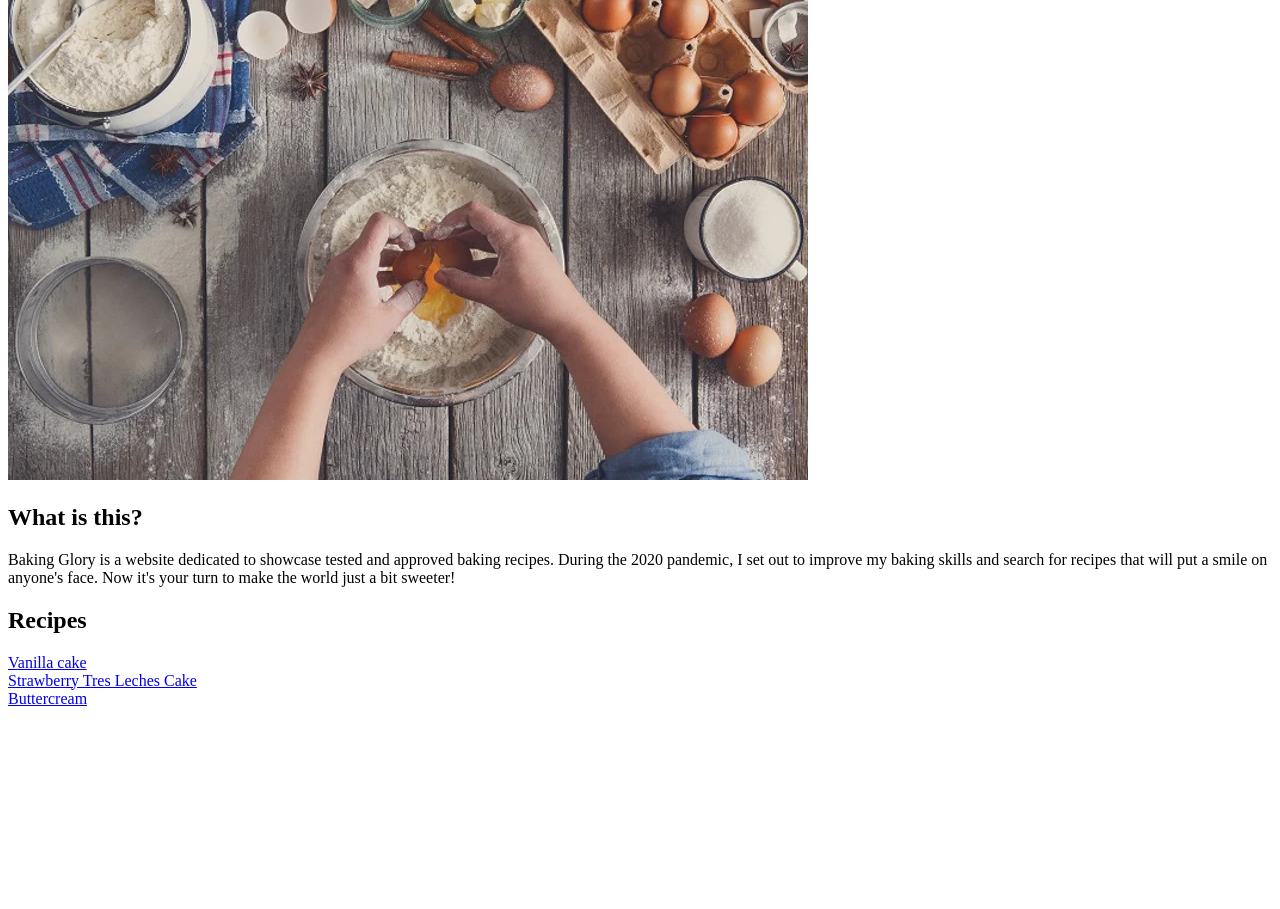
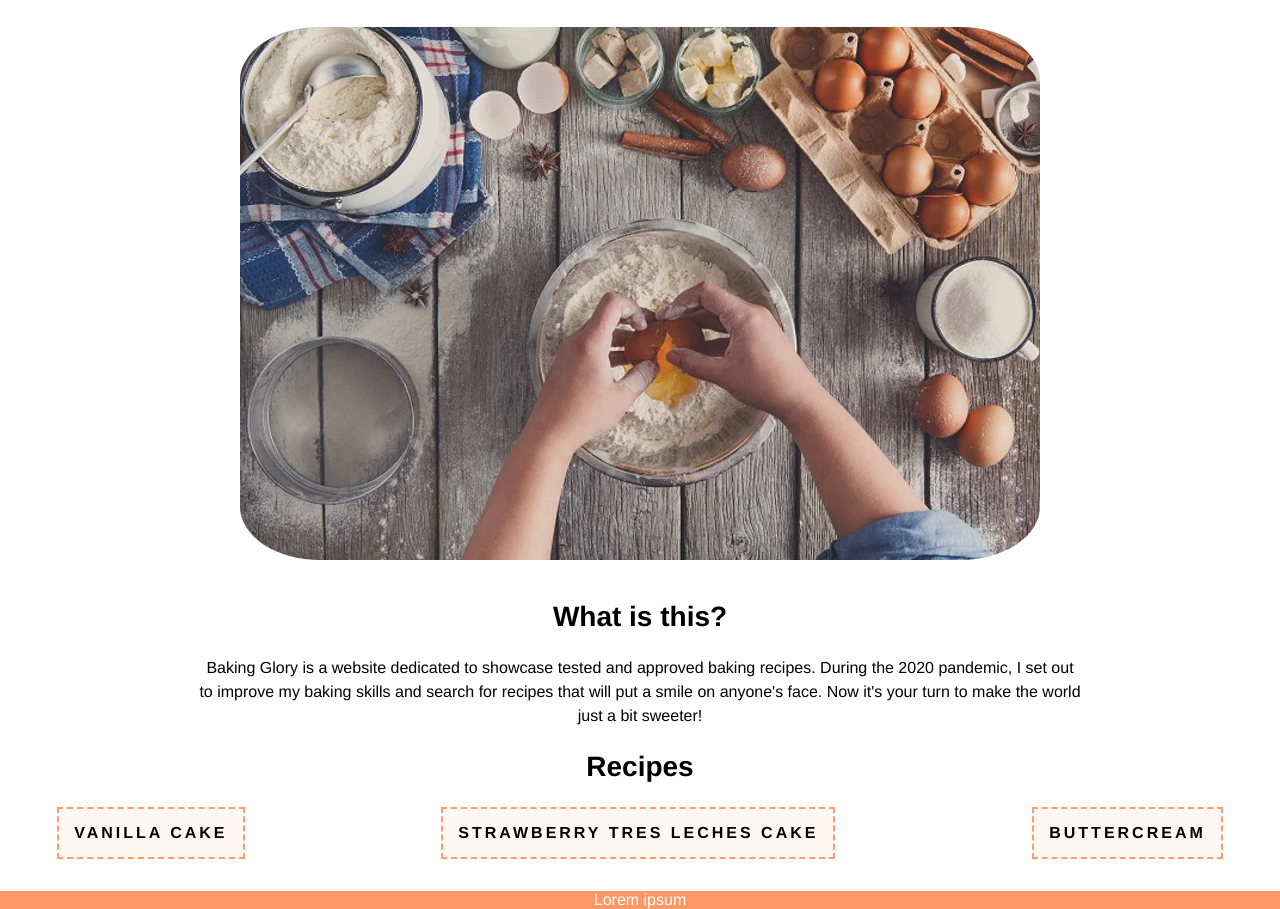
Before and after one commit to jlopez7693/odin-recipes, a plain HTML site: page index.html in a window 1280 px wide. Shown: the part 133-1042 px from the top of the page. Before the commit the page ends 849 px from the top, so only its background shows below. Drawn offline with Linux system fonts and the light colour scheme.

Commit message:
Added WIP homepage CSS

```diff
--- /dev/null
+++ b/css/styles.css
@@ -0,0 +1,63 @@
+* {
+    font-family: Helvetica, sans-serif;
+}
+
+h1 {
+    font-family: 'Brush Script MT', cursive;
+    font-size: 64px;
+    text-align: center;
+}
+
+h2 {
+    font-size: 28px;
+    text-align: center;
+}
+
+p {
+    text-align: center;
+    line-height: 1.5;
+    margin-left: 15%;
+    margin-right: 15%;
+}
+
+a {
+    color: black;
+    text-decoration: none;
+}
+
+footer {
+    position: absolute;
+    left: 0;
+    width: 100%;
+    margin-top: 2em;
+    background-color: #ff9865;
+    color: white;
+    text-align: center;
+}
+
+.recipe-image {
+    max-width: 100%;
+    height: auto;
+    display: block;
+    margin-left: auto;
+    margin-right: auto;
+    border-radius: 10%;
+}
+
+.button {
+    border: 2px dashed #FF9C69;
+    background: #FFF7F3;
+    padding: 15px;
+    text-transform: uppercase;
+    letter-spacing: 3px;
+    font-weight: 600;
+}
+
+.button:hover {
+    background: #ffede4;
+}
+
+.button-container {
+    display: flex;
+    justify-content: space-around;
+}
--- a/index.html
+++ b/index.html
@@ -5,19 +5,23 @@
     <meta charset="UTF-8">
     <meta http-equiv="X-UA-Compatible" content="IE=edge">
     <meta name="viewport" content="width=device-width, initial-scale=1.0">
+    <link rel="stylesheet" href="css/styles.css">
     <title>Baking Glory - Home</title>
 </head>
 <body>
     <h1>Baking Glory</h1>
-    <img src="./imgs/baking.jpg" alt="A table full of baking ingredients."> <br>
+    <img class="recipe-image" src="./imgs/baking.jpg" alt="A table full of baking ingredients."> <br>
     <h2>What is this?</h2>
     <p>Baking Glory is a website dedicated to showcase tested and approved baking recipes. During the 2020 pandemic,
         I set out to improve my baking skills and search for recipes that will put a smile on anyone's face. Now it's
         your turn to make the world just a bit sweeter!
     </p>
     <h2>Recipes</h2>
-    <a href="./recipes/vanilla-cake.html">Vanilla cake</a><br>
-    <a href="./recipes/strawberry-leches.html">Strawberry Tres Leches Cake</a><br>
-    <a href="./recipes/buttercream.html">Buttercream</a>
+    <div class="button-container">
+        <a class="button" href="./recipes/vanilla-cake.html">Vanilla cake</a><br>
+        <a class="button" href="./recipes/strawberry-leches.html">Strawberry Tres Leches Cake</a><br>
+        <a class="button" href="./recipes/buttercream.html">Buttercream</a>
+    </div>
+    <footer>Lorem ipsum</footer>
 </body>
 </html>
```
